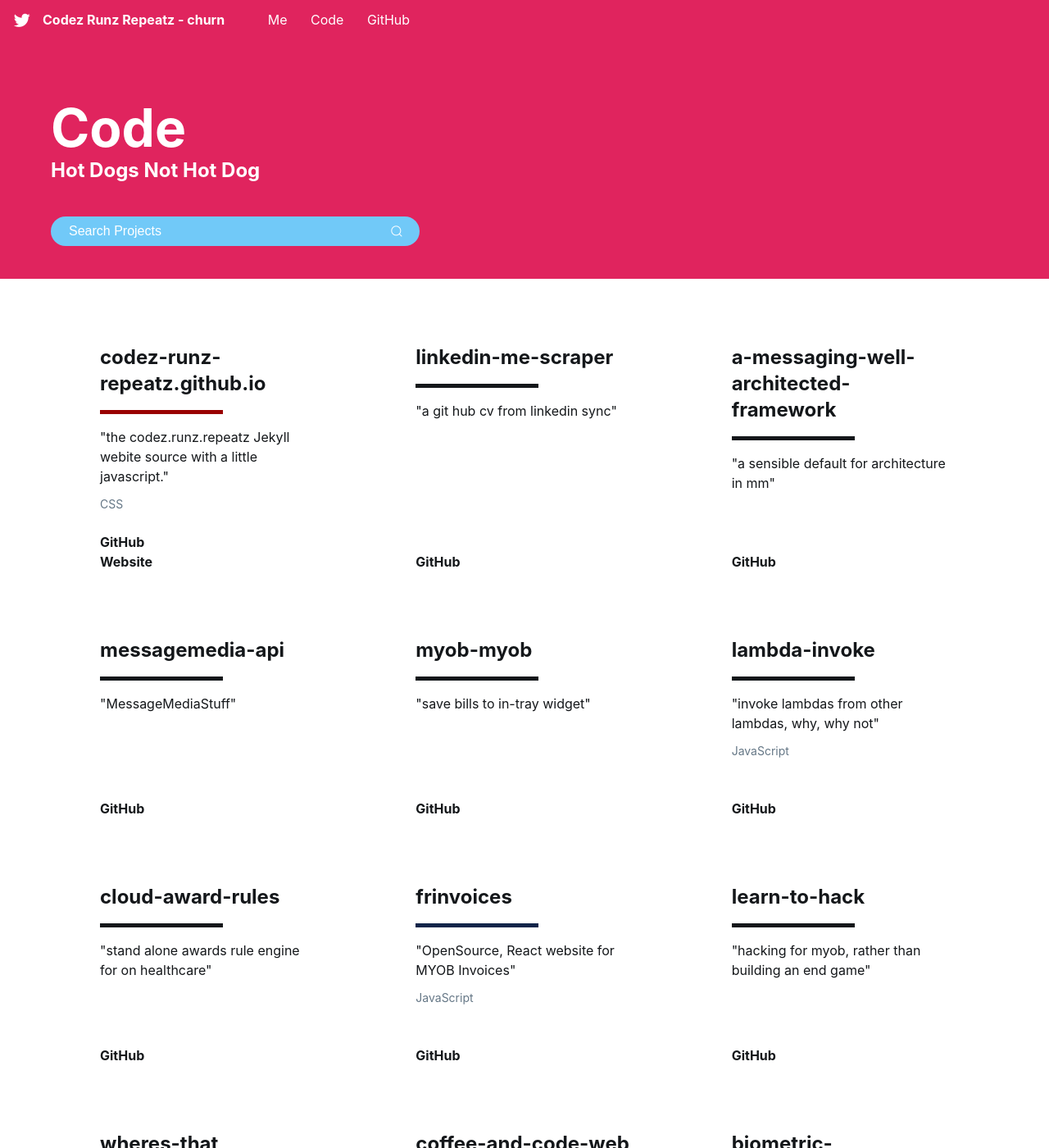
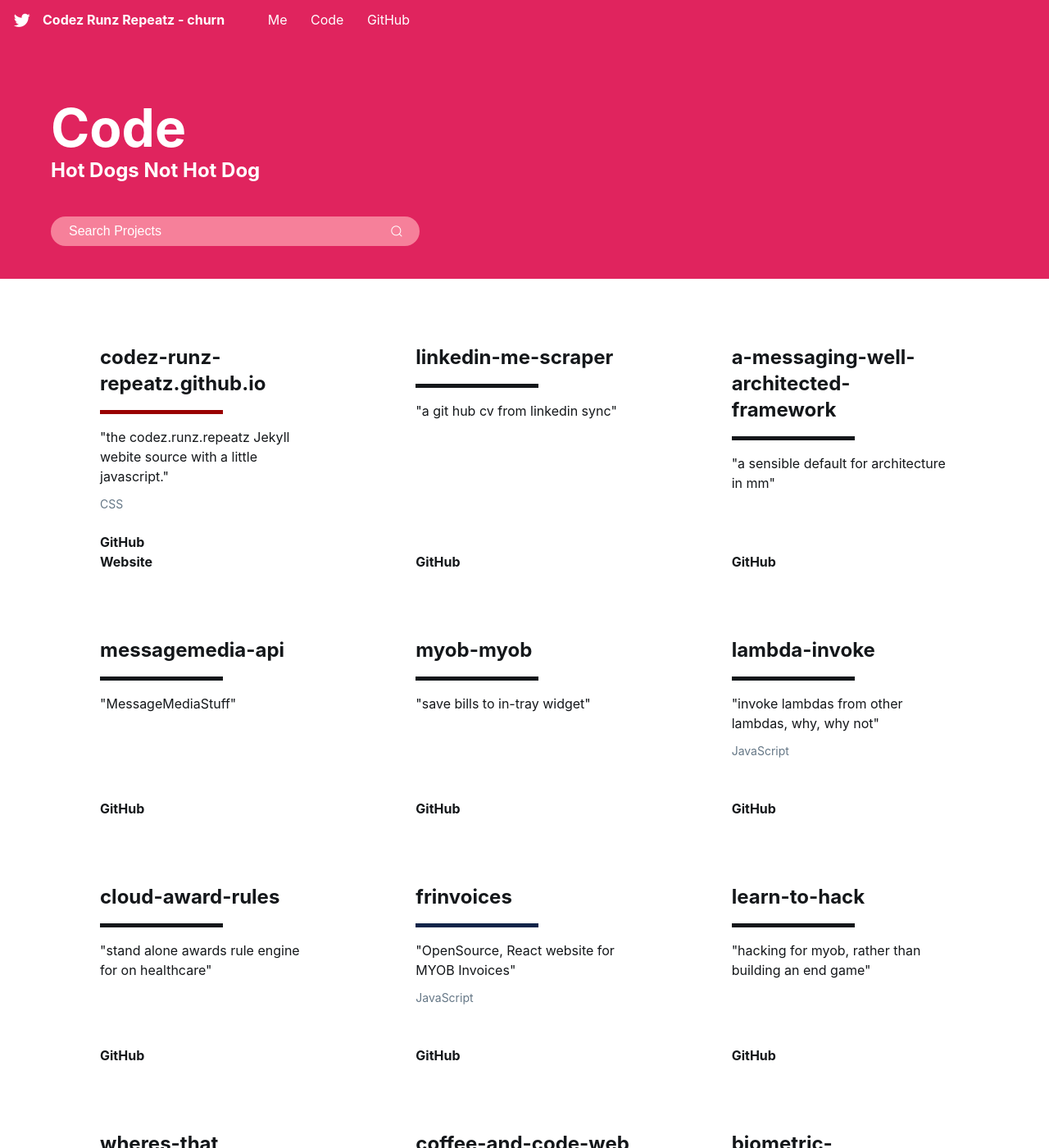
Before and after one commit to codez-runz-repeatz/codez-runz-repeatz.github.io, a Jekyll site: the page built from code.html, in a window 1280 px wide and 1400 px high. Shown: the whole window at 82% size. Built offline with Jekyll 4.4.1, drawn with Linux system fonts in a browser that asks for light colours; some web fonts are replaced; comment, search, counter and statistics services are not loaded.

Commit message:
fix -red

```diff
--- a/css/code.css
+++ b/css/code.css
@@ -70,7 +70,7 @@
 	min-width: 183px;
 	line-height: calc(1.8rem - (1px * 2));
 	padding: 0 var(--feather-grid-medium);
-	background-color: var(--tw-color-blue-light);
+	background-color: var(--tw-color-red-light);
 }
 
 .search-box {
```
